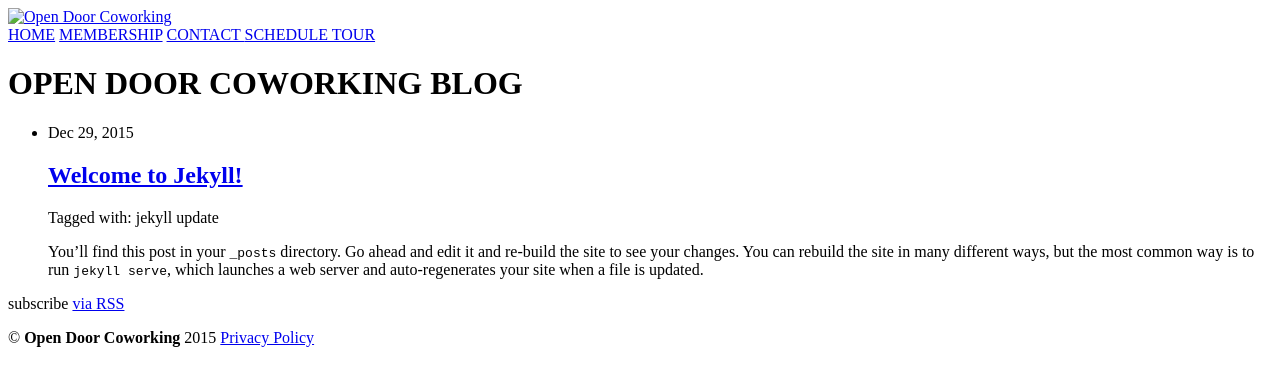
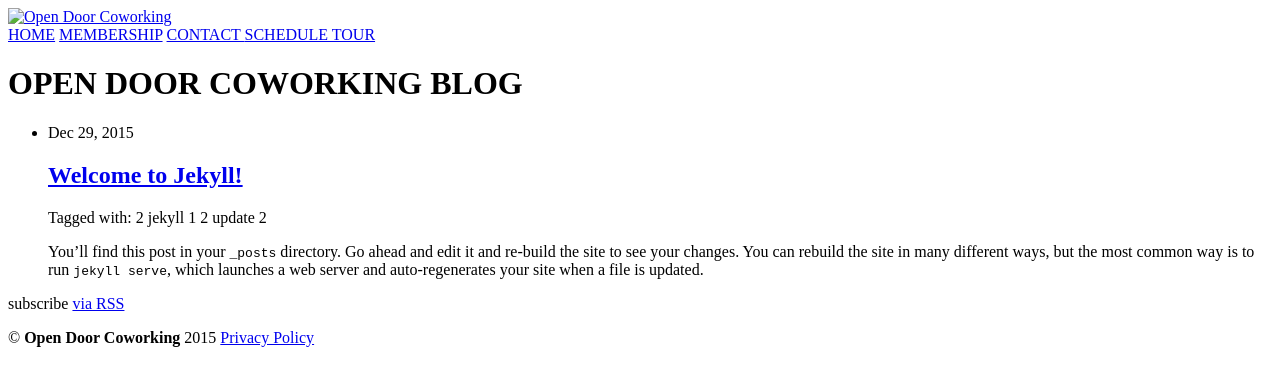
Before and after one commit to JDDoesDev/tlp, a Jekyll site: the page built from jekyll/index.html, in a window 1280 px wide. Shown: the top 386 px of the page. Built offline with Jekyll 4.4.1, drawn with Linux system fonts in a browser that asks for light colours; nearby versions of some CDN libraries; library files that are not in the unit come from our copies; comment, search, counter and statistics services are not loaded.

Commit message:
getting better all the time

```diff
--- a/jekyll/index.html
+++ b/jekyll/index.html
@@ -16,7 +16,8 @@ layout: default
         </h2>
         <span class="tag-title green">Tagged with: </span>
         {% for categories in post.categories %}
-          <span>{{ categories }}</span>
+        {{forloop.length}}
+          <span>{{ categories }} {{forloop.index}} </span>
         {% endfor %}
         <br>
         {{ post.excerpt }}
```
Also changed, not shown: 2 other files.
